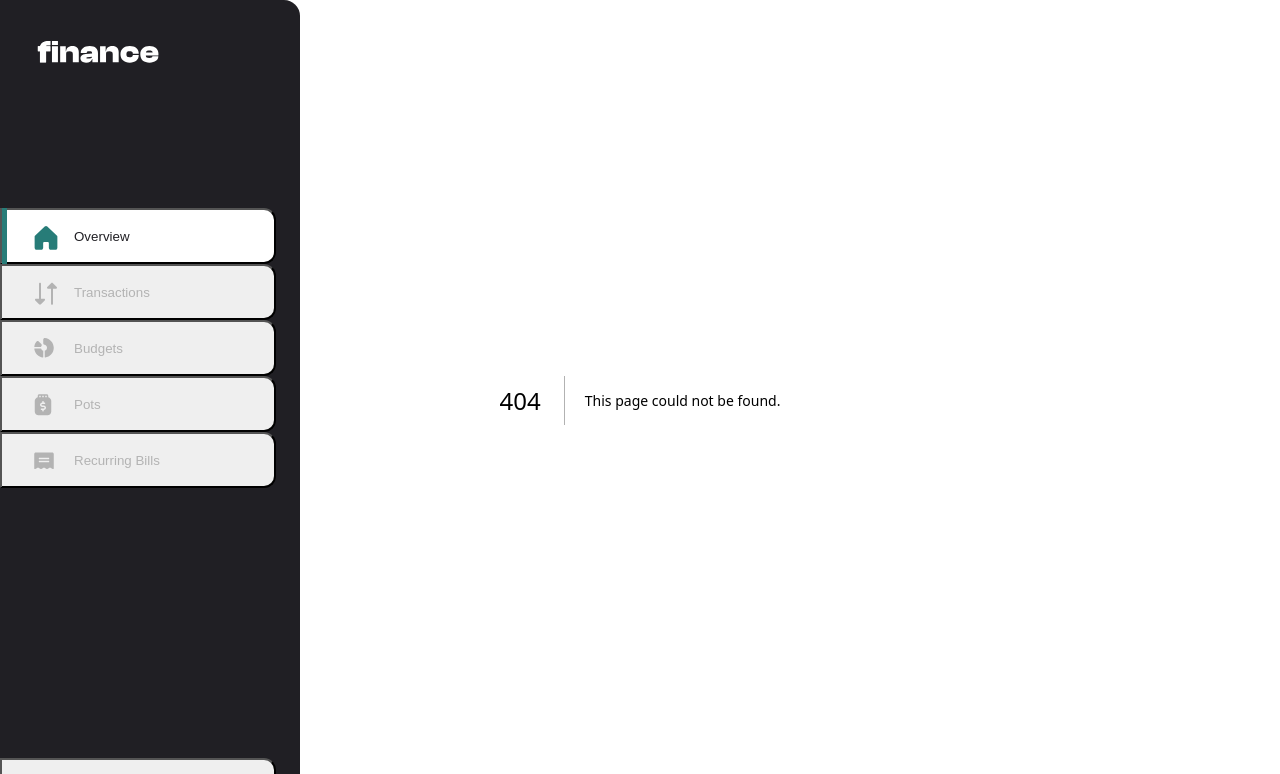
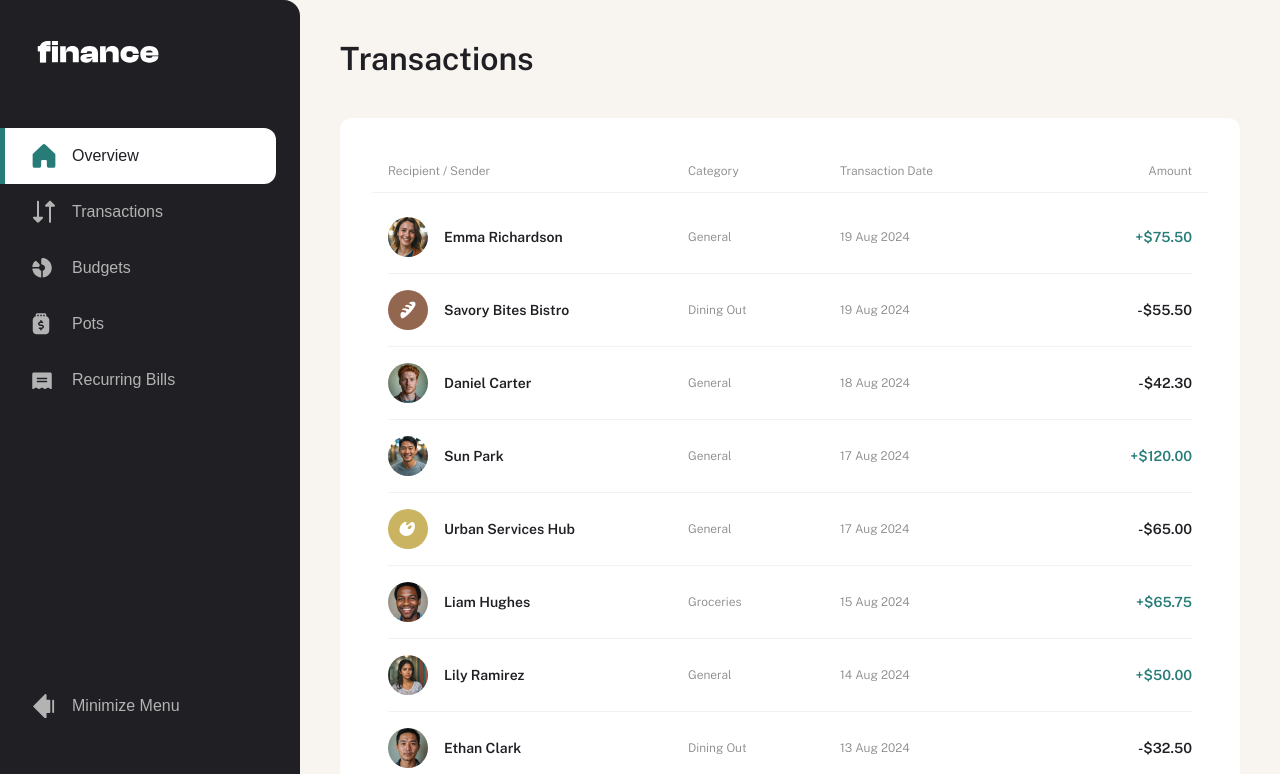
Before and after one commit to peterhermansen/personal-finance-app, a Next.js app: page /transactions in a window 1280 px wide. Before the commit this address had no page. Shown: the top 774 px of the page. Built offline with nearby package versions, Linux system fonts and the light colour scheme.

Commit message:
Created transactions page and modified TransactionsRow to display differently based on the current page. Created and updated associated stylings.

```diff
--- a/app/page.js
+++ b/app/page.js
@@ -39,7 +39,7 @@ export default function Overview() {
       <div className="content grid grid-overview">
         <div>
           <PotsOverview data={data.pots} />
-          <TransactionsOverview data={data.transactions} />
+          <TransactionsOverview data={data.transactions} display="overview" />
         </div>
 
         <div>
--- /dev/null
+++ b/app/transactions/page.js
@@ -0,0 +1,40 @@
+'use client';
+import '@/styles/globals.css';
+import '@/styles/queries.css';
+import styles from '@/styles/components/transactions/TransactionsPage.module.css';
+import data from '@/data.json';
+import { useStateContext } from '@/app/stateContext';
+import TransactionsRow from '@/components/transactions/TransactionsRow';
+
+export default function Transactions() {
+  const { sidebarOpen } = useStateContext();
+
+  return (
+    <div
+      className={`container ${sidebarOpen ? 'container--sidebar-open' : 'container--sidebar-closed'}`}
+    >
+      <h1 className="title text-1 bold">Transactions</h1>
+      <div className={styles.content}>
+        <div>
+          <div
+            className={`${styles['transaction-headers']} grid-transaction-columns gray text-5`}
+          >
+            <span>Recipient / Sender</span>
+            <span>Category</span>
+            <span>Transaction Date</span>
+            <span className="transaction-amount">Amount</span>
+          </div>
+          <div className="divider"></div>
+        </div>
+
+        <ul className={styles['transaction-list']}>
+          {data.transactions.slice(0, 10).map((el, i) => {
+            return (
+              <TransactionsRow data={el} i={i} totalRows={10} key={el.date} />
+            );
+          })}
+        </ul>
+      </div>
+    </div>
+  );
+}
--- a/components/transactions/TransactionsRow.js
+++ b/components/transactions/TransactionsRow.js
@@ -3,14 +3,19 @@ import Image from 'next/image';
 import formatVal from '@/utils/formatVal';
 import formatDate from '@/utils/formatDate';
 
-// Add display as parameter later to differentiate between overview and transaction page display styles
-const TransactionRow = ({ data, i, totalRows }) => {
+const TransactionsRow = ({ data, i, totalRows, display }) => {
   const plusMinus = data.amount > 0 ? '+' : '-';
   const absAmount = Math.abs(data.amount);
 
   return (
     <>
-      <li className={styles['transaction-row']}>
+      <li
+        className={`
+          ${styles['transaction-row']}
+          ${display !== 'overview' ? 'grid-transaction-columns' : 'pd-btm-md'}
+          ${display !== 'overview' && i < totalRows ? 'pd-btm-sm' : null}
+          ${display !== 'overview' && i > 0 ? ' pd-top-sm' : null}`}
+      >
         <div className={styles['transaction-name']}>
           <Image
             src={data.avatar}
@@ -21,18 +26,39 @@ const TransactionRow = ({ data, i, totalRows }) => {
           />
           <span className="text-4 bold">{data.name}</span>
         </div>
+
+        {display === 'overview' ? (
           <div className={styles['transaction-info']}>
-          <span className={`text-4 bold ${plusMinus === '+' ? 'green' : null}`}>
+            <span
+              className={`text-4 bold ${plusMinus === '+' ? 'green' : null}`}
+            >
               {plusMinus}${formatVal(absAmount)}
             </span>
             <span className={`text-5 ${styles.date}`}>
               {formatDate(data.date)}
             </span>
           </div>
+        ) : (
+          <>
+            <span className="text-5 gray">{data.category}</span>
+            <span className={`text-5 ${styles.date}`}>
+              {formatDate(data.date)}
+            </span>
+            <span
+              className={`text-4 bold ${plusMinus === '+' ? 'green' : null} ${display !== 'overview' ? 'transaction-amount' : null}`}
+            >
+              {plusMinus}${formatVal(absAmount)}
+            </span>
+          </>
+        )}
       </li>
-      {i < totalRows - 1 ? <div className="divider mrg-btm-sm"></div> : null}
+      {i < totalRows - 1 ? (
+        <div
+          className={`divider ${display === 'overview' ? 'mrg-btm-sm' : null}`}
+        ></div>
+      ) : null}
     </>
   );
 };
 
-export default TransactionRow;
+export default TransactionsRow;
--- /dev/null
+++ b/styles/components/transactions/TransactionsPage.module.css
@@ -0,0 +1,18 @@
+.content {
+  background-color: white;
+  border-radius: 0.75rem;
+  padding: 2rem;
+  display: flex;
+  flex-direction: column;
+  gap: 1.5rem;
+  width: 100%;
+}
+
+.transaction-headers {
+  height: 2.625rem;
+  padding: 0.75rem 1rem;
+}
+
+.transaction-list {
+  padding: 0 1rem;
+}
--- a/styles/components/transactions/TransactionsRow.module.css
+++ b/styles/components/transactions/TransactionsRow.module.css
@@ -2,7 +2,6 @@
   display: flex;
   list-style: none;
   justify-content: space-between;
-  padding-bottom: 1.25rem;
 }
 
 .transaction-name {
--- a/styles/globals.css
+++ b/styles/globals.css
@@ -104,6 +104,18 @@ button {
   margin-bottom: 1.25rem;
 }
 
+.pd-top-sm {
+  padding-top: 1rem;
+}
+
+.pd-btm-sm {
+  padding-bottom: 1rem;
+}
+
+.pd-btm-md {
+  padding-bottom: 1.25rem;
+}
+
 /******************************/
 /* GENRAL CLASSES */
 /******************************/
@@ -134,3 +146,15 @@ button {
 .grid-overview {
   grid-template-columns: 38rem 1fr;
 }
+
+.grid-transaction-columns,
+div .grid-transaction-columns {
+  display: grid;
+  grid-template-columns: 1fr 7.5rem 7.5rem 12.5rem;
+  gap: 2rem;
+  align-items: center;
+}
+
+.transaction-amount {
+  justify-self: end;
+}
```
Also changed, not shown: components/overview/TransactionsOverview.js (+8 -4 lines). Lines whose indentation alone changed are shown as unchanged.
